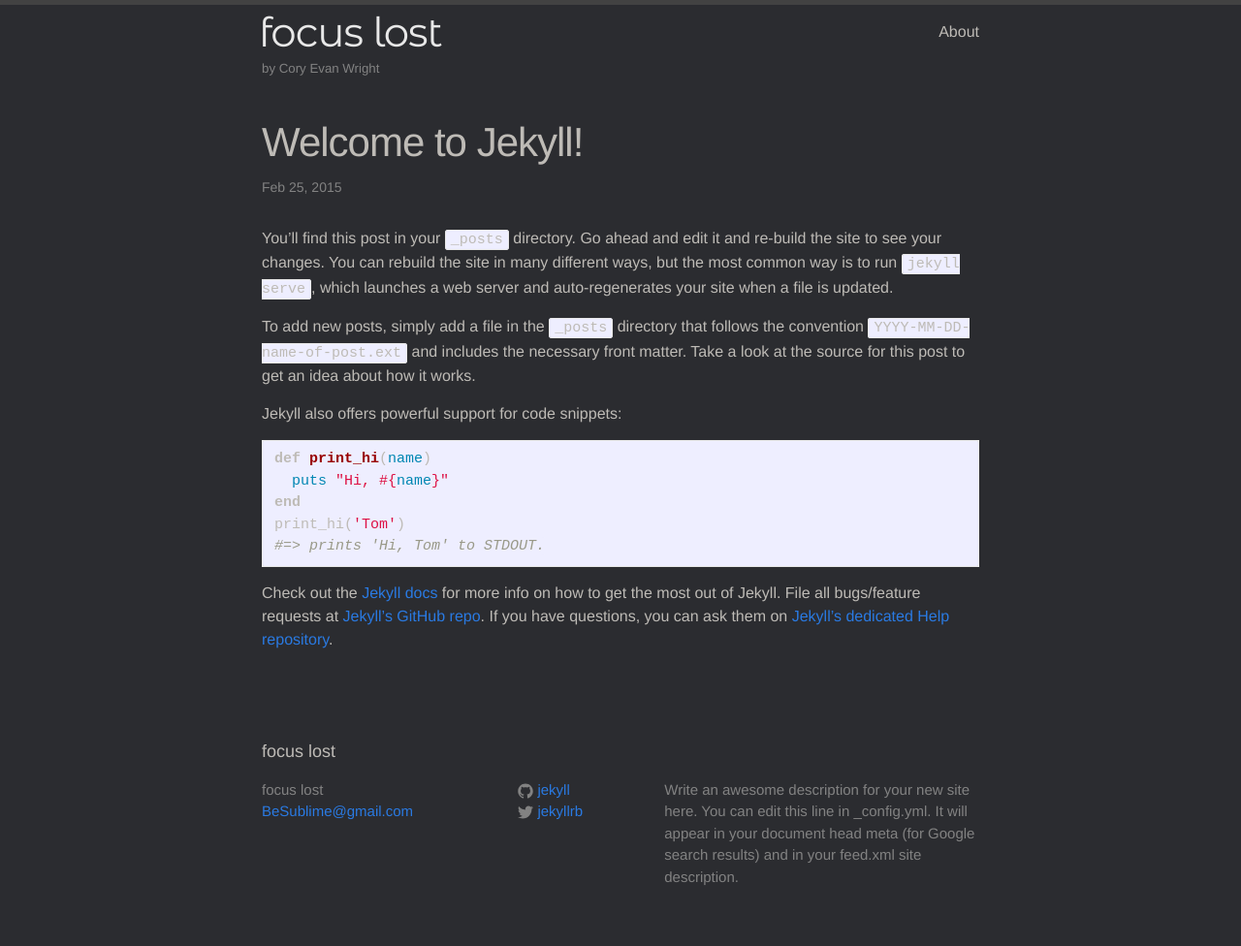
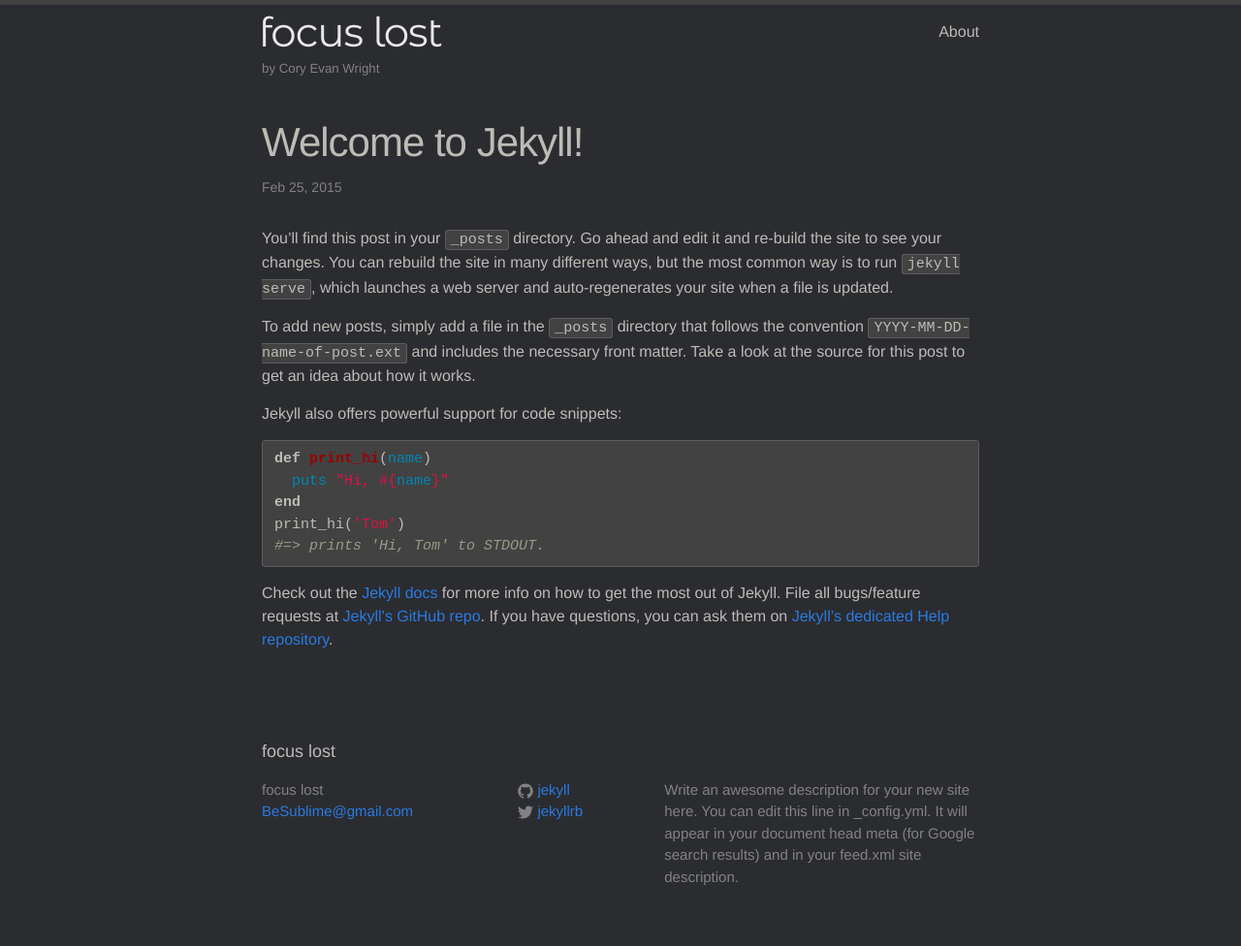
Before and after one commit to BeSublime/focuslost-jekyll, a Jekyll site: the page built from _posts/2015-02-25-welcome-to-jekyll.markdown, in a window 1280 px wide. Shown: the whole page at 97% size. Built offline with Jekyll 4.4.1, drawn with Linux system fonts in a browser that asks for light colours; some web fonts are replaced; comment, search, counter and statistics services are not loaded.

Commit message:
modify code styles (still need work)

```diff
--- a/_sass/_base.scss
+++ b/_sass/_base.scss
@@ -128,9 +128,9 @@ blockquote {
 pre,
 code {
     font-size: 15px;
-    border: 1px solid $grey-color-light;
+    border: 1px solid darken($grey-color, 15%);
     border-radius: 3px;
-    background-color: #eef;
+    background-color: #424242;
 }
 
 code {
@@ -139,7 +139,7 @@ code {
 
 pre {
     padding: 8px 12px;
-    overflow-x: scroll;
+    overflow-x: auto;
 
     > code {
         border: 0;
--- a/_sass/_syntax-highlighting.scss
+++ b/_sass/_syntax-highlighting.scss
@@ -2,7 +2,7 @@
  * Syntax highlighting styles
  */
 .highlight {
-    background: #fff;
+    //background: #fff;
     @extend %vertical-rhythm;
 
     .c     { color: #998; font-style: italic } // Comment
```
